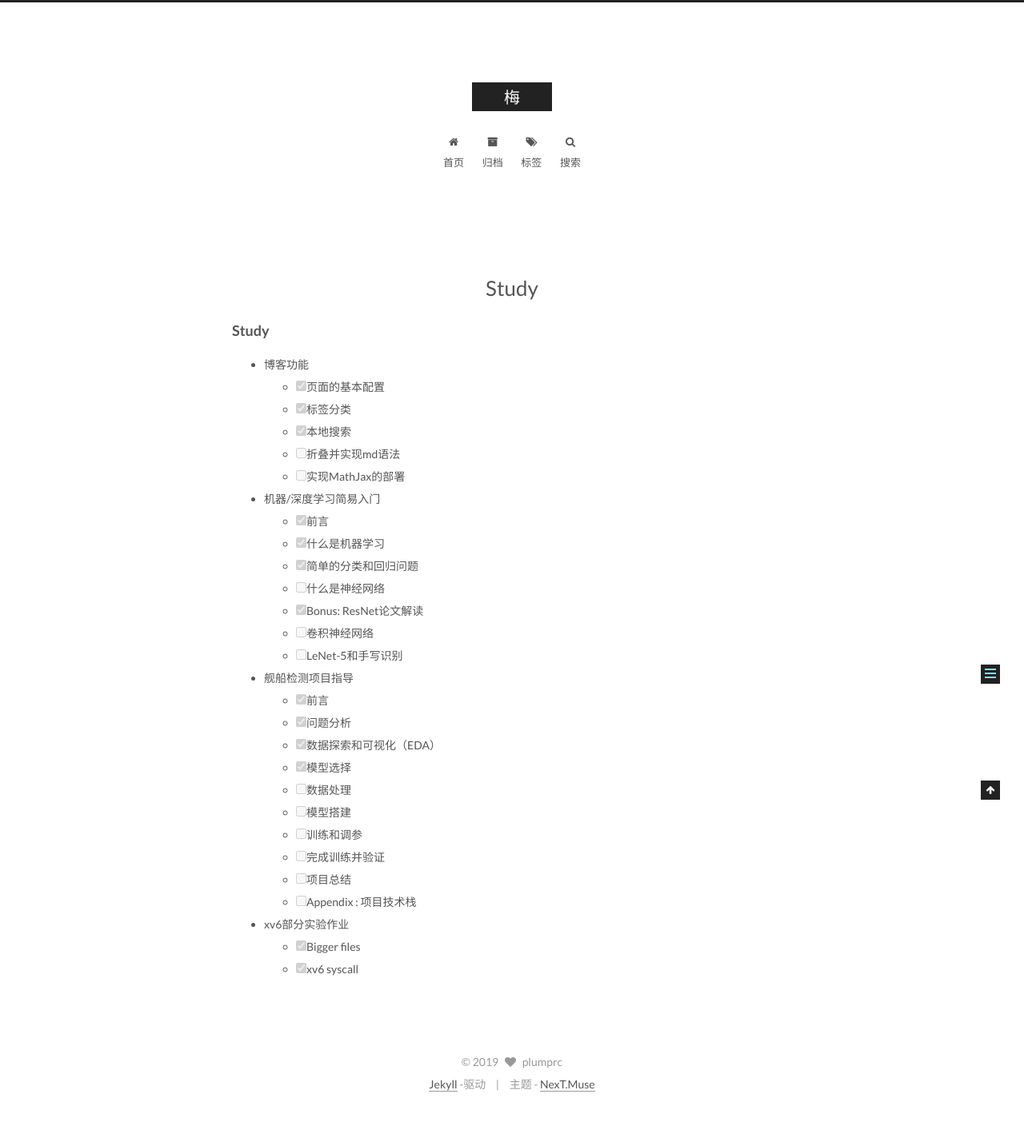
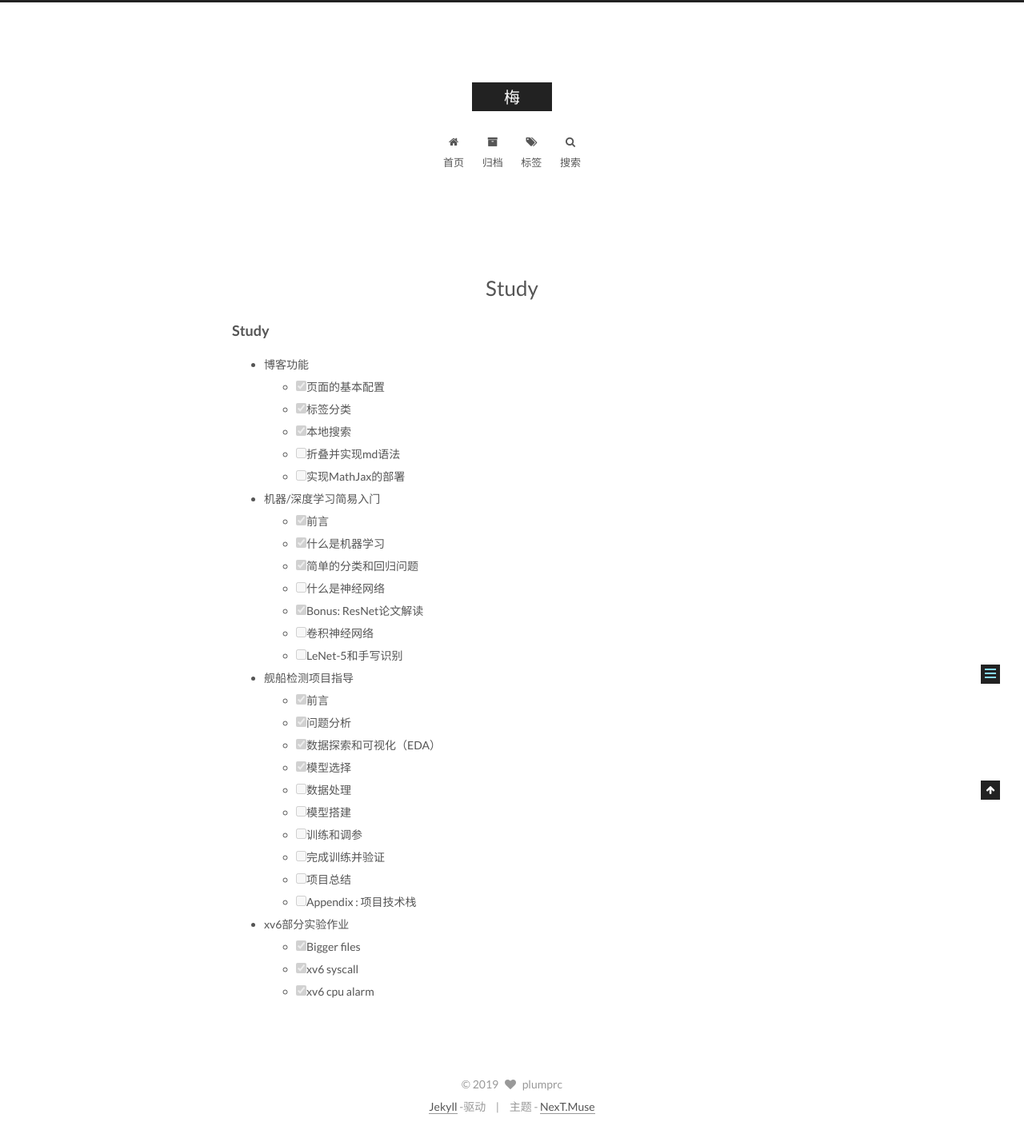
Before and after one commit to plumprc/plumprc.github.io, a Jekyll site: the page built from index.md, in a window 1280 px wide. Shown: the whole page at 80% size. Built offline with Jekyll 4.4.1, drawn with Linux system fonts in a browser that asks for light colours; emoji names are drawn with the system emoji font; our own code applies the rules of GitHub Pages for plain Markdown files; the list of posts is cut into pages by our own code; before the commit the page ends 1390 px from its top, so only the background shows below that.

Commit message:
xv6_alarm

```diff
--- a/index.md
+++ b/index.md
@@ -31,3 +31,4 @@
 * xv6部分实验作业
   * [x] Bigger files
   * [x] xv6 syscall
+  * [x] xv6 cpu alarm
```
